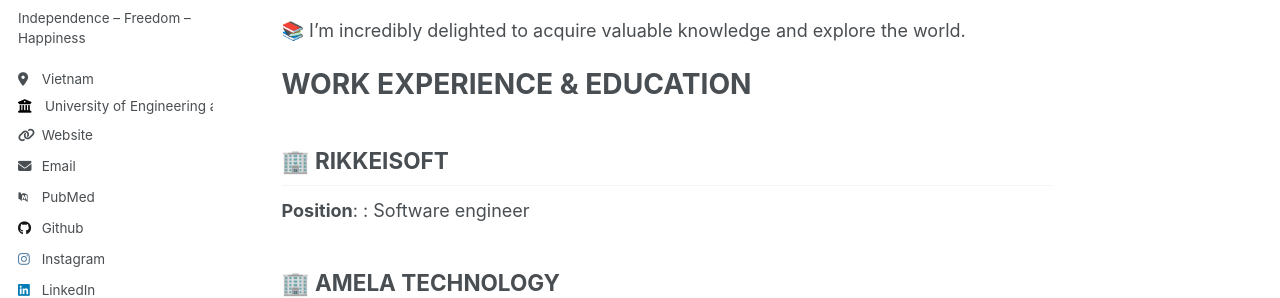
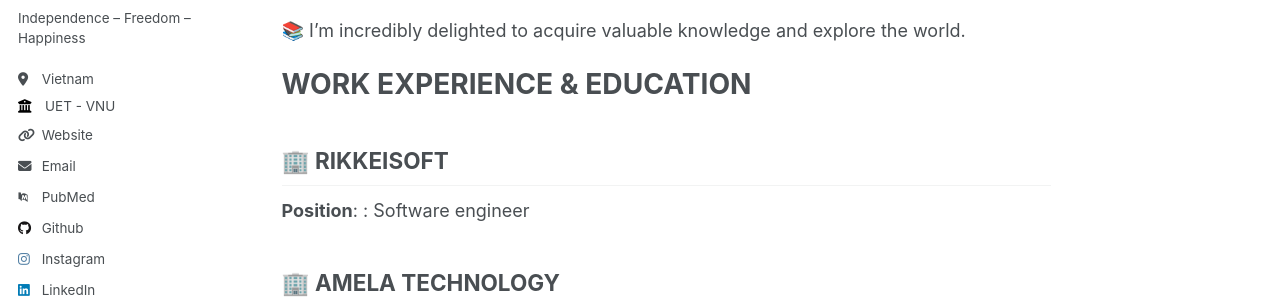
Before and after one commit to trunganhvu/trunganhvu.github.io, a Jekyll site: the page built from _pages/about.md, in a window 1280 px wide. Shown: the part 336-634 px from the top of the page. Built offline with Jekyll 4.4.1, drawn with Linux system fonts in a browser that asks for light colours; some web fonts are replaced.

Commit message:
fix University of Engineering and Technology

```diff
--- a/_config.yml
+++ b/_config.yml
@@ -26,7 +26,7 @@
   pronouns         : # example: "she/her"
   bio              : "Independence – Freedom – Happiness"
   location         : "Vietnam"
-  employer         : "University of Engineering and Technology"
+  employer         : "UET - VNU"
   uri              : "https://trunganhvu.github.io/"
   email            : "vutrunganh.workit@gmail.com"
 
```
